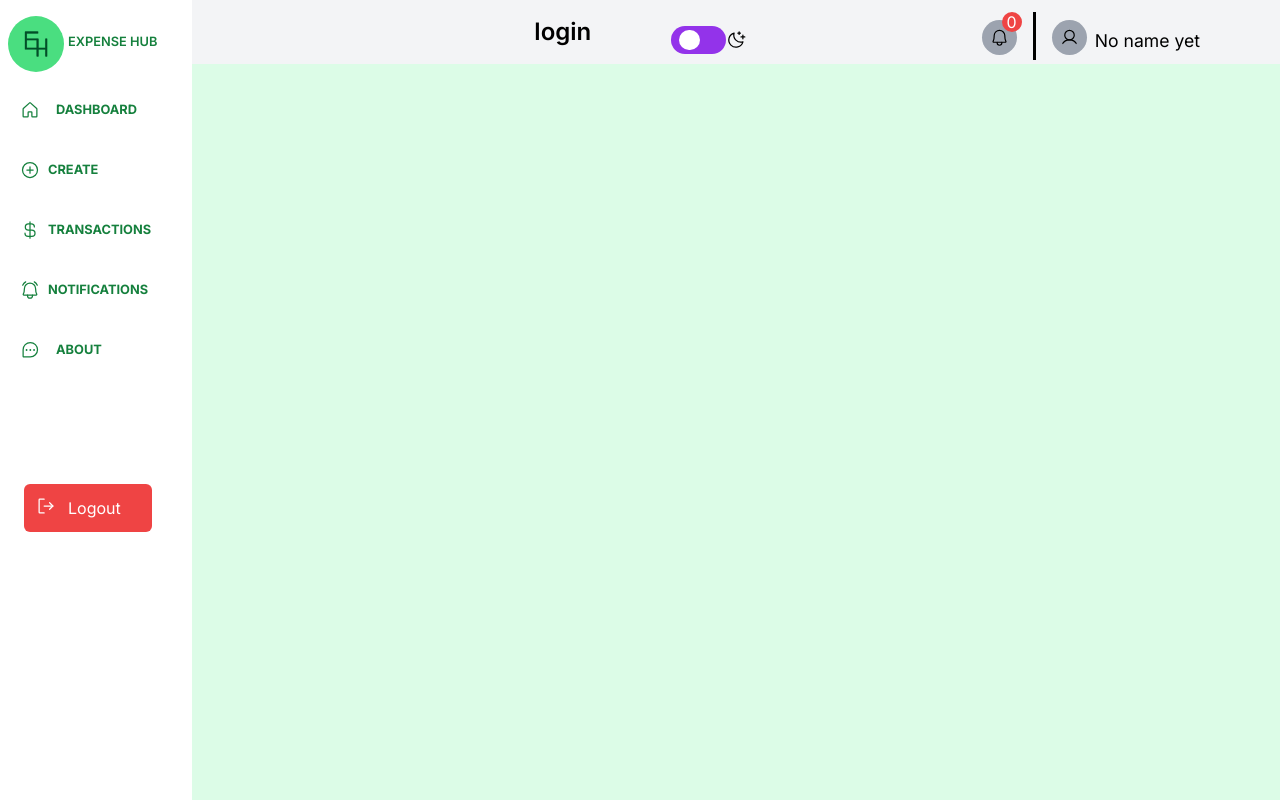
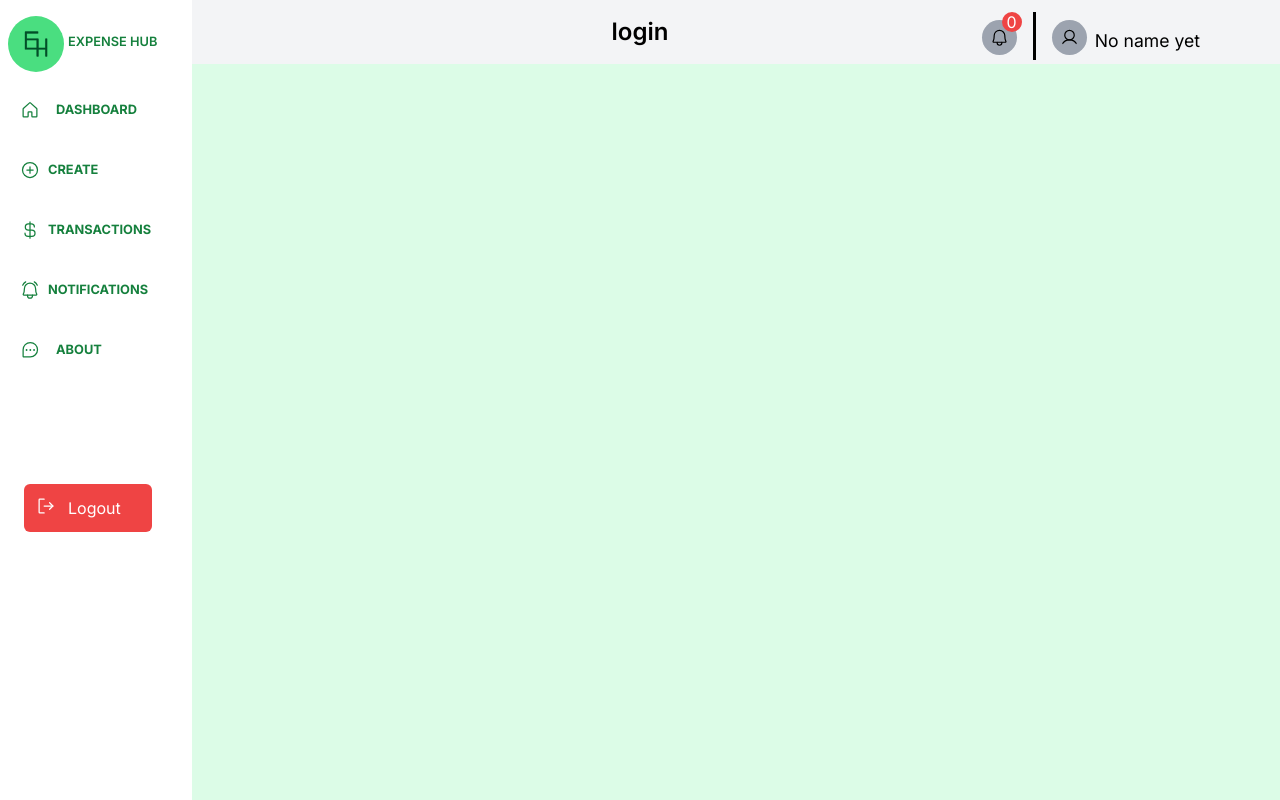
Before and after one commit to Omotayo21/expense-hub, a Next.js app: page / in a window 1280 px wide. Built offline with nearby package versions, Linux system fonts and the light colour scheme; no server answers.

Commit message:
Update Navbar.jsx

```diff
--- a/src/app/_components/Navbar.jsx
+++ b/src/app/_components/Navbar.jsx
@@ -95,7 +95,7 @@ return (
       </h1>
 
 
-      <div className="flex items-center lg:ml-12 sm:-ml-24 sm:mt-4  ">
+     {/*<div className="flex items-center lg:ml-12 sm:-ml-24 sm:mt-4  ">
         <label
           htmlFor="toggle"
           className={`relative block h-[1.8rem] w-[3.4rem] cursor-pointer rounded-full bg-purple-600 before:absolute before:left-2 before:top-[4px] before:h-[1.3rem] before:w-[1.3rem] before:rounded-full before:bg-white before:transition-all before:duration-300
@@ -114,7 +114,8 @@ return (
           size={20}
           className={` ${darkMode ? "text-white" : "text-black"}`}
         />
-      </div>
+      </div> */}
+
       <div className=" flex absolute lg:right-20 gap-x-4 pt-2 sm:right-4">
         <Link href="/notifications">
           <Bell
```
